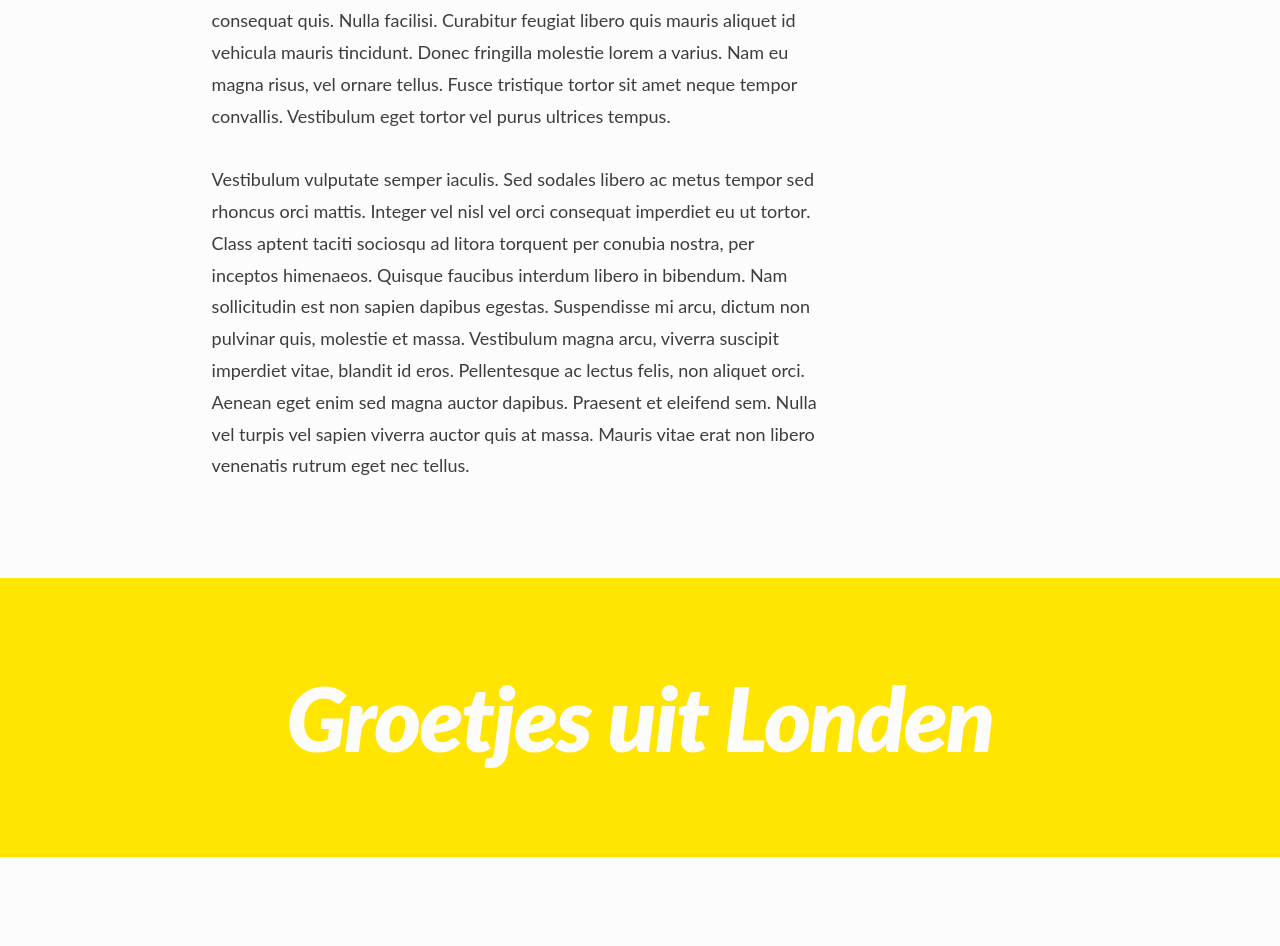
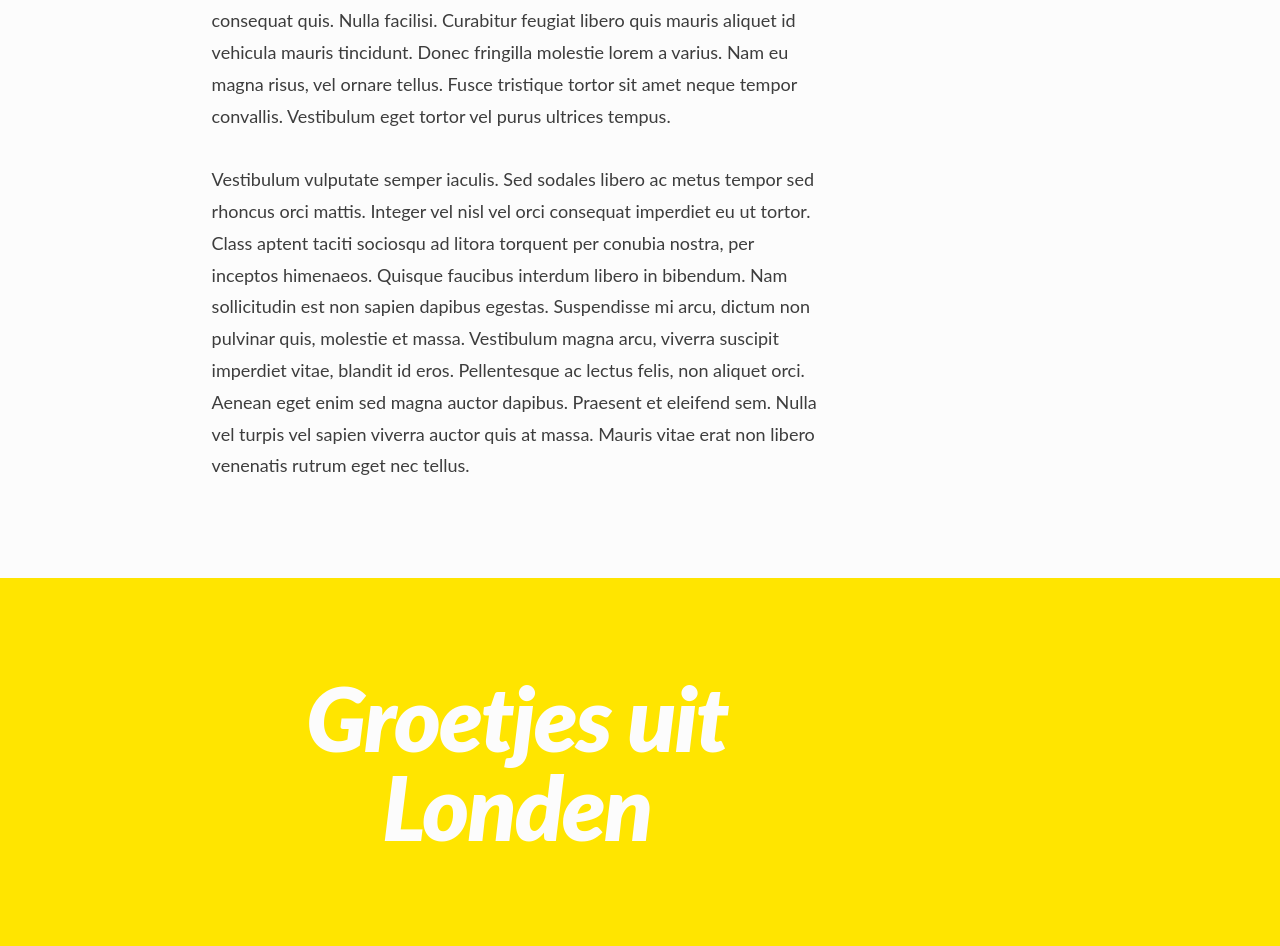
Before and after one commit to mattsenior/mattsenior.com, a Jekyll site: the page built from article.html, in a window 1280 px wide. Shown: the part 2248-3194 px from the top of the page. Built offline with Jekyll 4.4.1, drawn with Linux system fonts in a browser that asks for light colours; before the commit the page ends 3105 px from its top, so only the background shows below that.

Commit message:
Update layout

```diff
--- a/_layouts/article.html
+++ b/_layouts/article.html
@@ -51,8 +51,10 @@ layout: base
 
 <section class="section section--inverted-feature section--no-margin">
     <div class="section__inner">
-        <div class="prose--boss prose--inverted-feature prose--centre">
-            <p>Groetjes uit Londen</p>
+        <div class="section__inner__article">
+            <div class="prose--boss prose--inverted-feature prose--centre">
+                <p>Groetjes uit Londen</p>
+            </div>
         </div>
     </div>
 </section>
```
